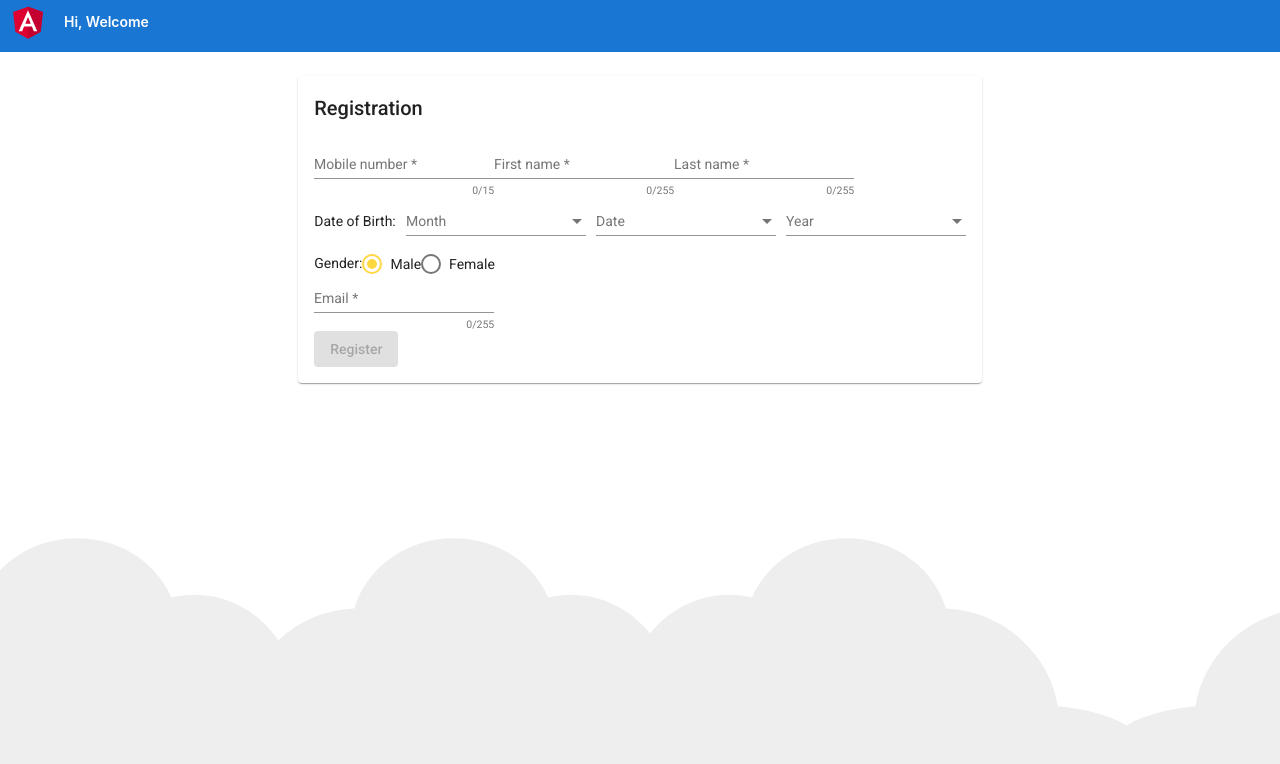
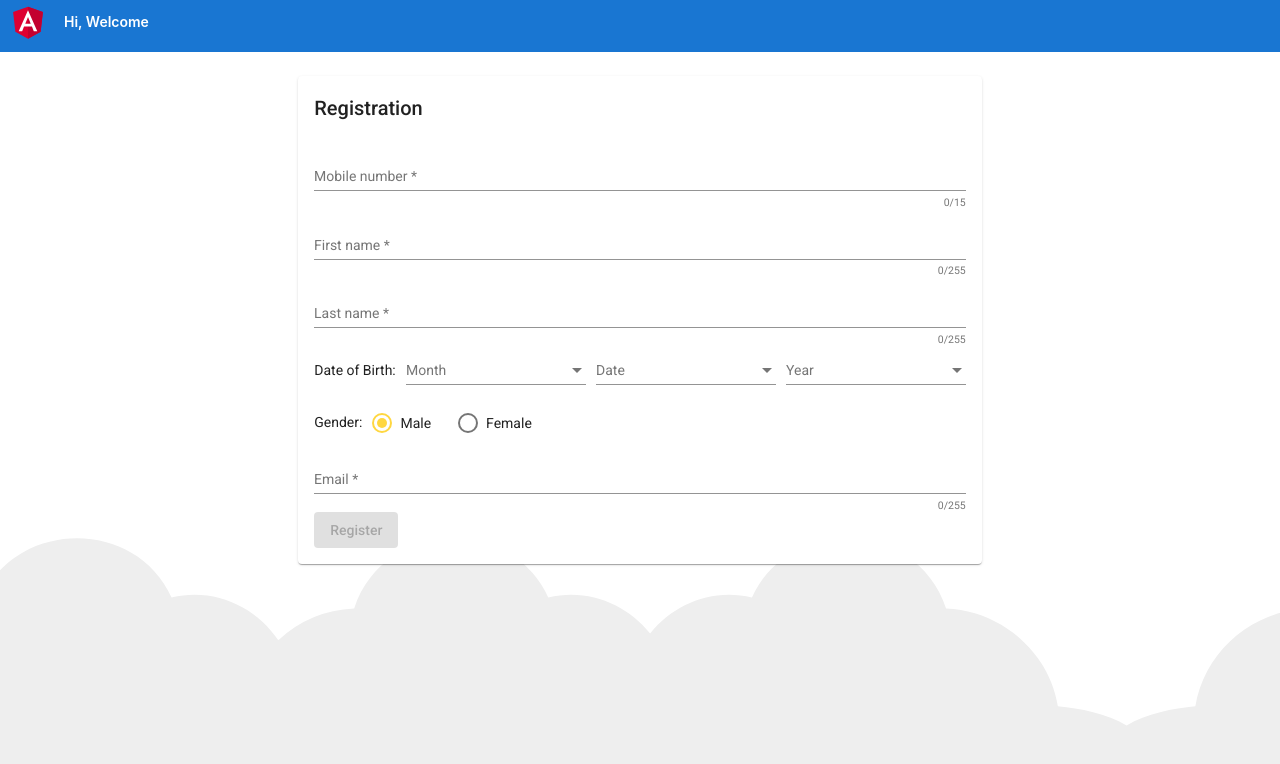
Before and after one commit to regiepahlewi/angular-dynamic-form, an Angular app: page / in a window 1280 px wide. Shown: the top 764 px of the page. Built offline with nearby package versions, Linux system fonts and the light colour scheme.

Commit message:
add new class

```diff
--- /dev/null
+++ b/src/app/shared/input/input.component.css
@@ -0,0 +1,4 @@
+.full-width {
+  width: 100%;
+  padding-top: 12px;
+}
--- a/src/app/shared/input/input.component.scss
+++ b/src/app/shared/input/input.component.scss
@@ -0,0 +1,4 @@
+.full-width {
+    width: 100%;
+    padding-top: 12px;
+}
--- /dev/null
+++ b/src/app/shared/radiobutton/radiobutton.component.css
@@ -0,0 +1,3 @@
+.padding-radio {
+  padding: 10px 17px 10px 10px;
+}
--- a/src/app/shared/radiobutton/radiobutton.component.html
+++ b/src/app/shared/radiobutton/radiobutton.component.html
@@ -1,7 +1,7 @@
 <div class="full-width" [formGroup]="group">
     <label class="radio-label-padding">{{field.label}}:</label>
     <mat-radio-group [required]="required" [formControlName]="field.name">
-        <mat-radio-button class="mat-padding-dynamic" *ngFor="let item of field.options" [value]="item.key">
+        <mat-radio-button class="padding-radio" *ngFor="let item of field.options" [value]="item.key">
             {{item.value}}</mat-radio-button>
     </mat-radio-group>
 </div>
--- a/src/app/shared/radiobutton/radiobutton.component.scss
+++ b/src/app/shared/radiobutton/radiobutton.component.scss
@@ -0,0 +1,3 @@
+.padding-radio {
+    padding: 10px 17px 10px 10px;
+}
```
